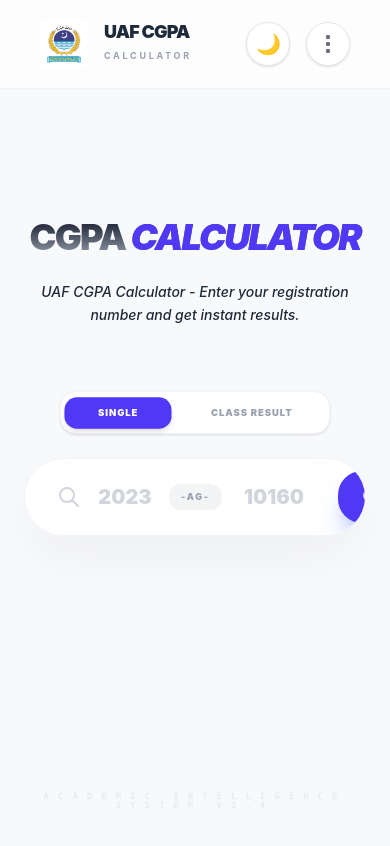
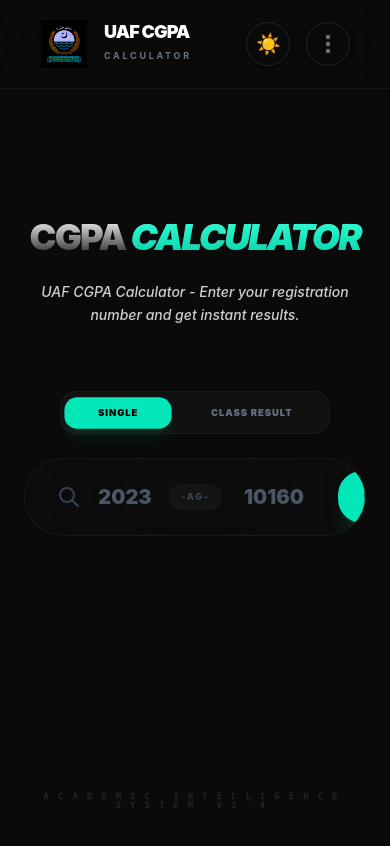
Before and after one commit to Zohaibmuaz/uaf-cgpa-calculator, a React (Vite) app in the folder frontend/: page / in a window 390 px wide. Shown: the top 846 px of the page. Built offline with nearby package versions, Linux system fonts and the light colour scheme.

Commit message:
UI/UX: Implement adaptive dark mode, fix podium/leaderboard name visibility, and add search feedback

```diff
--- a/frontend/src/App.tsx
+++ b/frontend/src/App.tsx
@@ -792,7 +792,7 @@
       <div className="grid grid-cols-1 md:grid-cols-2 gap-8 relative z-10">
         <div className={`p-8 rounded-[2rem] border transition-all ${darkMode ? 'bg-white/[0.02] border-white/5 hover:border-brand-primary/30' : 'bg-indigo-50/30 border-indigo-100 hover:border-indigo-300'}`}>
           <div className={`w-14 h-14 rounded-2xl flex items-center justify-center mb-6 shadow-sm ${darkMode ? 'bg-brand-primary/10 text-brand-primary' : 'bg-indigo-100 text-indigo-600'}`}>
-            <svg className="w-7 h-7" fill="none" viewBox="0 0 24 24" stroke="currentColor" strokeWidth={2}><path strokeLinecap="round" strokeLinejoin="round" d="M3 8l7.89 5.26a2 2 0 002.22 0L21 8M5 19h14a2 2 0 002-2V7a2 2 0 00-2-2H5a2 2 0 00-2-2H5a2 2 0 00-2 2v10a2 2 0 002 2z" /></svg>
+            <svg className="w-7 h-7" fill="none" viewBox="0 0 24 24" stroke="currentColor" strokeWidth={2}><path strokeLinecap="round" strokeLinejoin="round" d="M3 8l7.89 5.26a2 2 0 002.22 0L21 8M5 19h14a2 2 0 002-2V7a2 2 0 00-2-2H5a2 2 0 00-2 2v10a2 2 0 002 2z" /></svg>
           </div>
           <h3 className="text-sm font-black uppercase tracking-widest mb-2">Email Address</h3>
           <a href="mailto:zohaibmuaz@gmail.com" className={`text-xl font-bold tracking-tight transition-colors ${darkMode ? 'text-gray-200 hover:text-brand-primary' : 'text-gray-800 hover:text-indigo-600'}`}>zohaibmuaz@gmail.com</a>
@@ -826,7 +826,7 @@
   const [progress, setProgress] = useState(0);
   const [error, setError] = useState('');
   const [viewMode, setViewMode] = useState<'single' | 'batch' | 'csv' | 'saved' | 'contact' | 'guide'>('single');
-  const [darkMode, setDarkMode] = useState(false);
+  const [darkMode, setDarkMode] = useState(typeof window !== 'undefined' ? window.innerWidth < 768 : false);
   const [selectedSubject, setSelectedSubject] = useState<Subject | null>(null);
   const [leaderboardSearch, setLeaderboardSearch] = useState('');
   const [excludedSubjects, setExcludedSubjects] = useState<string[]>([]);
@@ -1330,7 +1330,7 @@
                           regIdRef.current?.focus();
                         }
                       }}
-                      className="w-16 text-center font-black text-xl bg-transparent text-gray-800 dark:text-white focus:outline-none placeholder:text-gray-300 shrink-0"
+                      className="w-16 text-center font-black text-xl bg-transparent text-gray-800 dark:text-white focus:outline-none placeholder:text-gray-400 dark:placeholder:text-gray-600 shrink-0"
                       placeholder="2023"
                     />
                     <div className="bg-gray-100 dark:bg-white/[0.03] px-3 py-1.5 rounded-xl text-gray-400 dark:text-gray-700 text-[9px] font-black uppercase tracking-[0.2em] shrink-0">-ag-</div>
@@ -1340,7 +1340,7 @@
                       ref={regIdRef}
                       onChange={(e) => setRegId(e.target.value)}
                       onKeyDown={(e) => e.key === 'Enter' && fetchResults()}
-                      className="w-20 text-center font-black text-xl bg-transparent text-gray-800 dark:text-white focus:outline-none placeholder:text-gray-300 border-b border-transparent focus:border-brand-primary/30 font-sans shrink-0"
+                      className="w-20 text-center font-black text-xl bg-transparent text-gray-800 dark:text-white focus:outline-none placeholder:text-gray-400 dark:placeholder:text-gray-600 border-b border-transparent focus:border-brand-primary/30 font-sans shrink-0"
                       placeholder="10160"
                     />
                     {viewMode === 'batch' && (
@@ -1351,7 +1351,7 @@
                           value={endRegId}
                           onChange={(e) => setEndRegId(e.target.value)}
                           onKeyDown={(e) => e.key === 'Enter' && fetchResults()}
-                          className="w-20 text-center font-black text-xl bg-transparent text-gray-800 dark:text-white focus:outline-none placeholder:text-gray-300 border-b border-transparent focus:border-brand-primary/30 shrink-0"
+                          className="w-20 text-center font-black text-xl bg-transparent text-gray-800 dark:text-white focus:outline-none placeholder:text-gray-400 dark:placeholder:text-gray-600 border-b border-transparent focus:border-brand-primary/30 shrink-0"
                           placeholder="10160"
                         />
                       </>
@@ -1370,7 +1370,7 @@
                   {loading ? (
                     <svg className="w-5 h-5 animate-spin" fill="none" viewBox="0 0 24 24"><circle className="opacity-25" cx="12" cy="12" r="10" stroke="currentColor" strokeWidth="4"></circle><path className="opacity-75" fill="currentColor" d="M4 12a8 8 0 018-8V0C5.373 0 0 5.373 0 12h4zm2 5.291A7.962 7.962 0 014 12H0c0 3.042 1.135 5.824 3 7.938l3-2.647z"></path></svg>
                   ) : (
-                    <svg className="w-5 h-5" fill="none" viewBox="0 0 24 24" stroke="currentColor"><path strokeLinecap="round" strokeLinejoin="round" strokeWidth={3} d="M21 21l-6-6m2-5a7 7 0 11-14 0 7 7 0 0114 0z"/></svg>
+                    <svg className="w-5 h-5" fill="none" viewBox="0 0 24 24" stroke="currentColor"><path strokeLinecap="round" strokeLinejoin="round" d="M21 21l-6-6m2-5a7 7 0 11-14 0 7 7 0 0114 0z"/></svg>
                   )}
                 </button>
               </div>
@@ -1474,7 +1474,7 @@
                   title="Exclude specific subjects from CGPA calculation"
                   className={`px-4 md:px-6 py-3 rounded-2xl text-[9px] md:text-[10px] font-black tracking-widest uppercase transition-all flex items-center justify-center gap-2 ${darkMode ? 'bg-white/5 hover:bg-white/10 border border-white/5' : 'bg-gray-100 hover:bg-gray-200 border border-gray-200'} mt-2 md:mt-0 flex-none`}
                  >
-                   <svg className="w-3.5 h-3.5 md:w-4 md:h-4" fill="none" viewBox="0 0 24 24" stroke="currentColor"><path strokeLinecap="round" strokeLinejoin="round" d="M12 6V4m0 2a2 2 0 100 4m0-4a2 2 0 110 4m-6 8a2 2 0 100-4m0 4a2 2 0 110-4m0 4v2m0-6V4m6 6v10m6-2a2 2 0 100-4m0 4a2 2 0 110-4m0 4v2m0-6V4" /></svg>
+                   <svg className="w-3.5 h-3.5 md:w-4 md:h-4" fill="none" viewBox="0 0 24 24" stroke="currentColor"><path strokeLinecap="round" strokeLinejoin="round" strokeWidth={2.5} d="M12 6V4m0 2a2 2 0 100 4m0-4a2 2 0 110 4m-6 8a2 2 0 100-4m0 4a2 2 0 110-4m0 4v2m0-6V4m6 6v10m6-2a2 2 0 100-4m0 4a2 2 0 110-4m0 4v2m0-6V4" /></svg>
                    Filters
                  </button>
               </div>
@@ -1535,10 +1535,10 @@
                 <div className={`w-16 h-16 md:w-20 md:h-20 rounded-2xl md:rounded-[2rem] flex items-center justify-center shadow-lg border transition-colors ${
                   darkMode ? 'bg-brand-primary/5 text-brand-primary/60 border-brand-primary/10' : 'bg-indigo-50 text-indigo-600 border-indigo-100'
                 }`}>
-                  <svg className="w-8 h-8 md:w-10 md:h-10" fill="currentColor" viewBox="0 0 20 20"><path d="M10.394 2.08a1 1 0 00-.788 0l-7 3a1 1 0 000 1.84L5.25 8.051a.999.999 0 01.356-.257l4-1.714a1 1 0 11.788 1.838L7.667 9.088l1.94.831a1 1 0 00.787 0l7-3a1 1 0 000-1.838l-7-3zM3.31 9.397L5 10.12v4.102a8.969 8.969 0 00-2.75.191 1 1 0 00-.246.162l-3 3a1 1 0 001.414 1.414l2.583-2.583c.311.954.83 1.834 1.533 2.566l2.316 2.317a1 1 0 001.414-1.414l-2.317-2.316a7.003 7.003 0 01-1.343-1.63L11 12.12v-4.102l-1.31-.562a1 1 0 00-.787 0l-5.593 2.397z"/><path d="M14.903 12.355l-2.518 1.08a1 1 0 00-.787 1.838l2.518-1.08a1 1 0 00.787-1.838z"/></svg>
+                  <svg className="w-8 h-8 md:w-10 md:h-10" fill="currentColor" viewBox="0 0 20 20"><path d="M10.394 2.08a1 1 0 00-.788 0l-7 3a1 1 0 000 1.84L5.25 8.051a.999.999 0 01.356-.257l4-1.714a1 1 0 11.788 1.838L7.667 9.088l1.94.831a1 1 0 00-.787 0l7-3a1 1 0 000-1.838l-7-3zM3.31 9.397L5 10.12v4.102a8.969 8.969 0 00-2.75.191 1 1 0 00-.246.162l-3 3a1 1 0 001.414 1.414l2.583-2.583c.311.954.83 1.834 1.533 2.566l2.316 2.317a1 1 0 001.414-1.414l-2.317-2.316a7.003 7.003 0 01-1.343-1.63L11 12.12v-4.102l-1.31-.562a1 1 0 00-.787 0l-5.593 2.397z"/><path d="M14.903 12.355l-2.518 1.08a1 1 0 00-.787 1.838l2.518-1.08a1 1 0 00.787-1.838z"/></svg>
                 </div>
                 <div className="text-center md:text-left">
-                  <h2 className="text-2xl md:text-3xl font-black text-gray-800 dark:text-gray-100 tracking-tighter uppercase leading-none font-sans">{student.name}</h2>
+                  <h2 className="text-2xl md:text-3xl font-black text-gray-800 dark:text-gray-100 tracking-tighter uppercase leading-none font-sans whitespace-normal break-words max-w-[250px] md:max-w-none">{student.name}</h2>
                   <div className="flex flex-wrap items-center justify-center md:justify-start gap-2 md:gap-4 mt-3 font-sans">
                     <span className={`text-[8px] md:text-[9px] font-black px-3 py-1 rounded-full uppercase tracking-[0.2em] border shadow-sm ${
                       darkMode ? 'bg-brand-primary/10 text-brand-primary/80 border-brand-primary/10' : 'bg-green-50 text-green-700 border-green-100'
```
